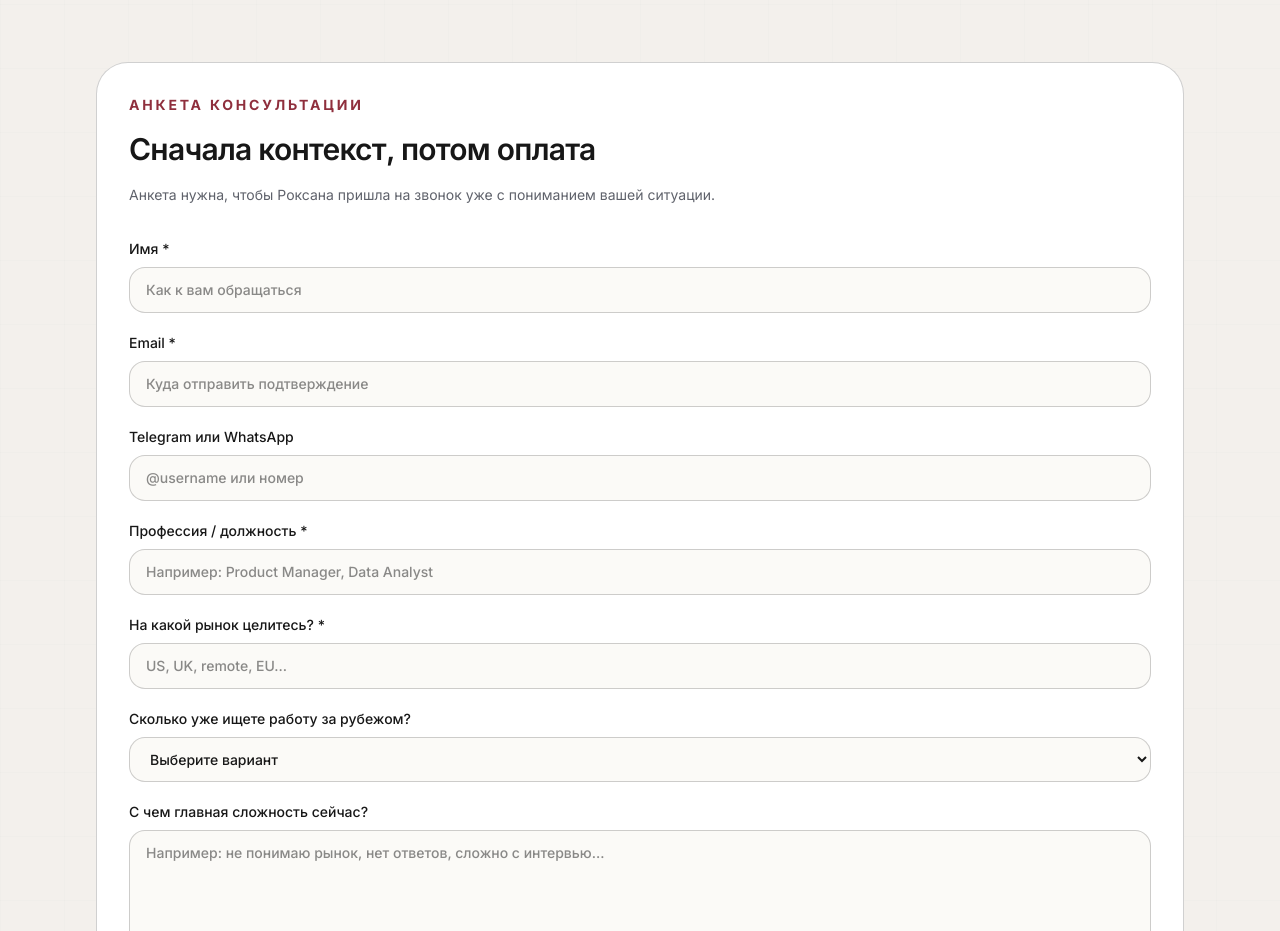
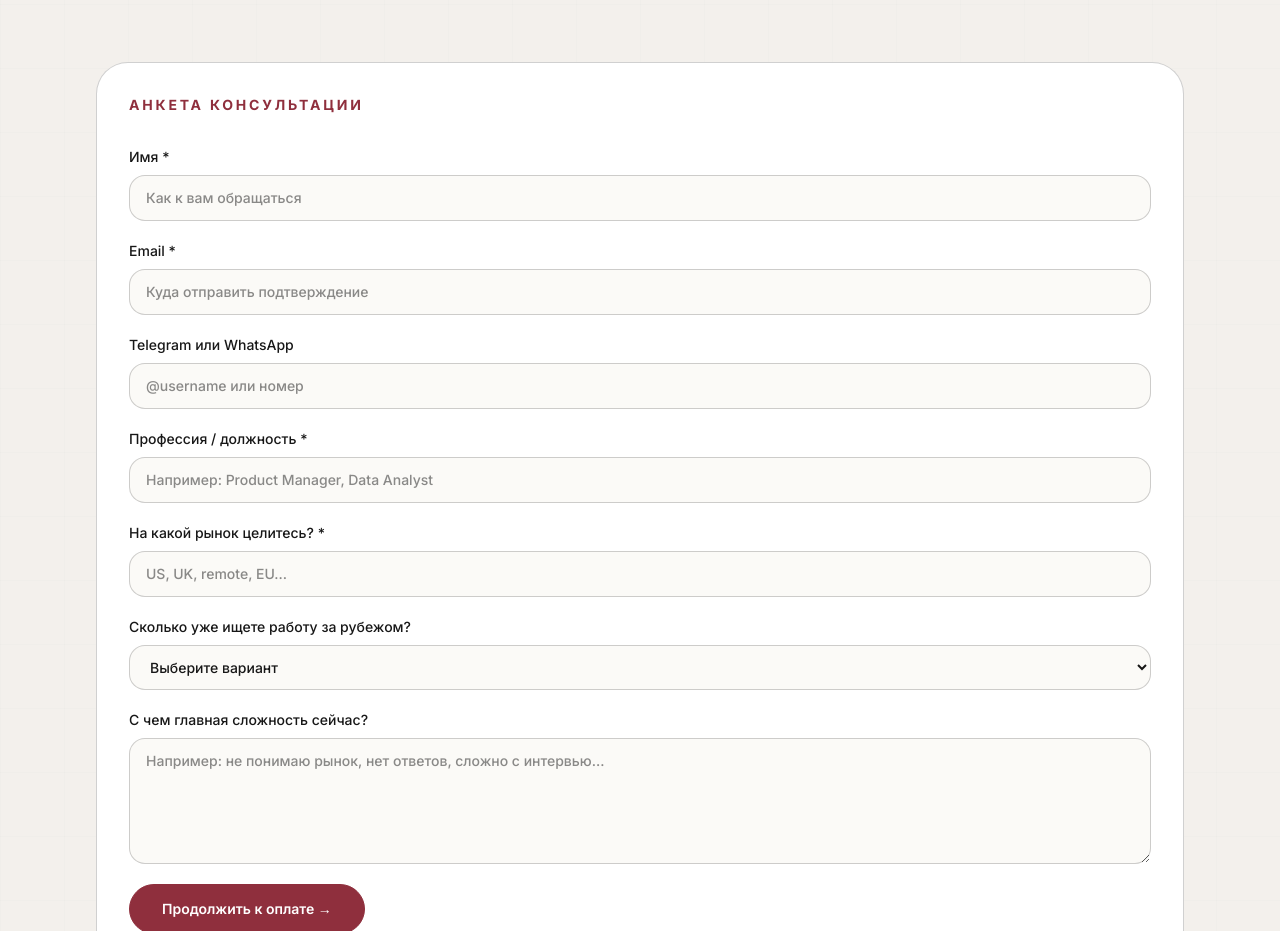
Before and after one commit to roxannication-arch/careerplus, a Next.js app: page /consultation in a window 1280 px wide. Shown: the part 2300-3231 px from the top of the page. Built offline with nearby package versions, Linux system fonts and the light colour scheme.

Commit message:
Remove consultation form intro text
Co-authored-by: roxannication-arch <roxannication-arch@users.noreply.github.com>

```diff
--- a/components/ConsultationForm.tsx
+++ b/components/ConsultationForm.tsx
@@ -36,11 +36,6 @@ export function ConsultationForm() {
   return (
     <form id="consultation-form" onSubmit={handleSubmit} className="rounded-[2rem] border border-ink/20 bg-white p-6 md:p-8">
       <p className="text-sm font-bold uppercase tracking-[0.2em] text-accent">Анкета консультации</p>
-      <h2 className="mt-4 text-3xl font-semibold tracking-tight text-ink">Сначала контекст, потом оплата</h2>
-      <p className="mt-4 text-sm leading-6 text-muted">
-        Анкета нужна, чтобы Роксана пришла на звонок уже с пониманием вашей ситуации.
-      </p>
-
       <div className="mt-8 grid gap-5">
         <label className="grid gap-2 text-sm font-medium text-ink">
           Имя *
```
